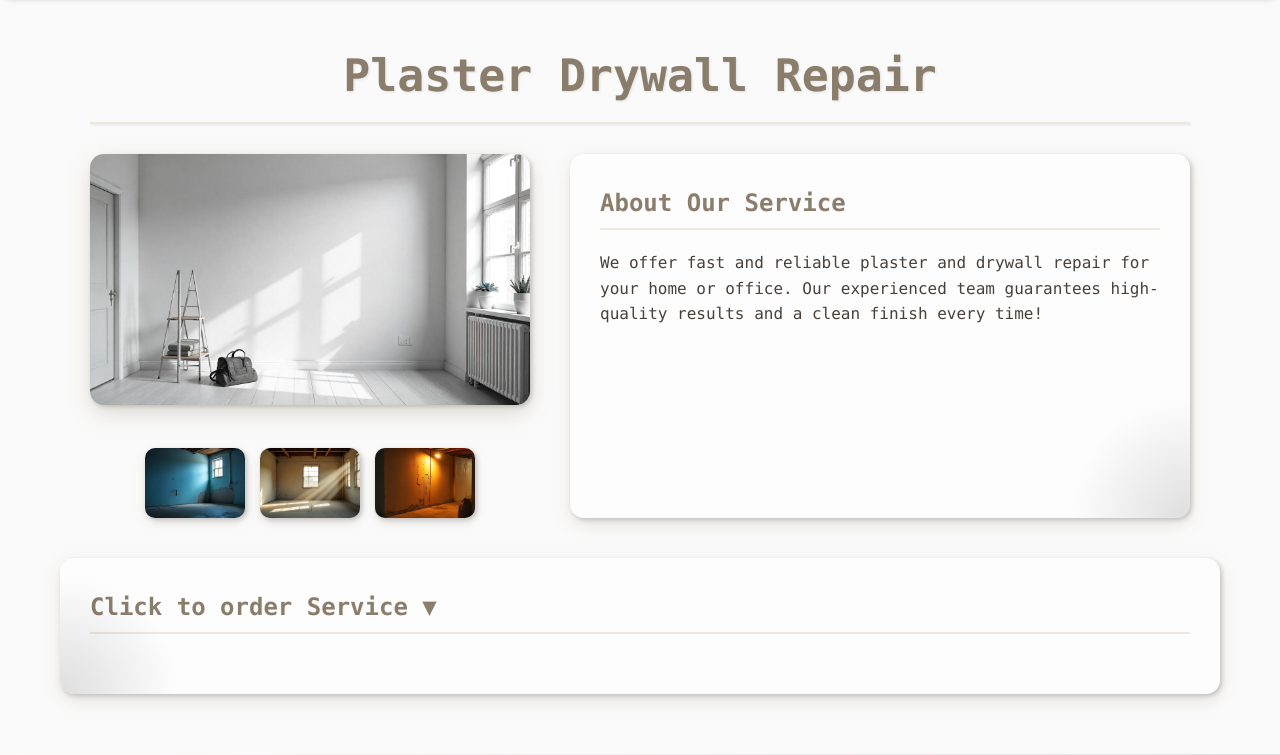
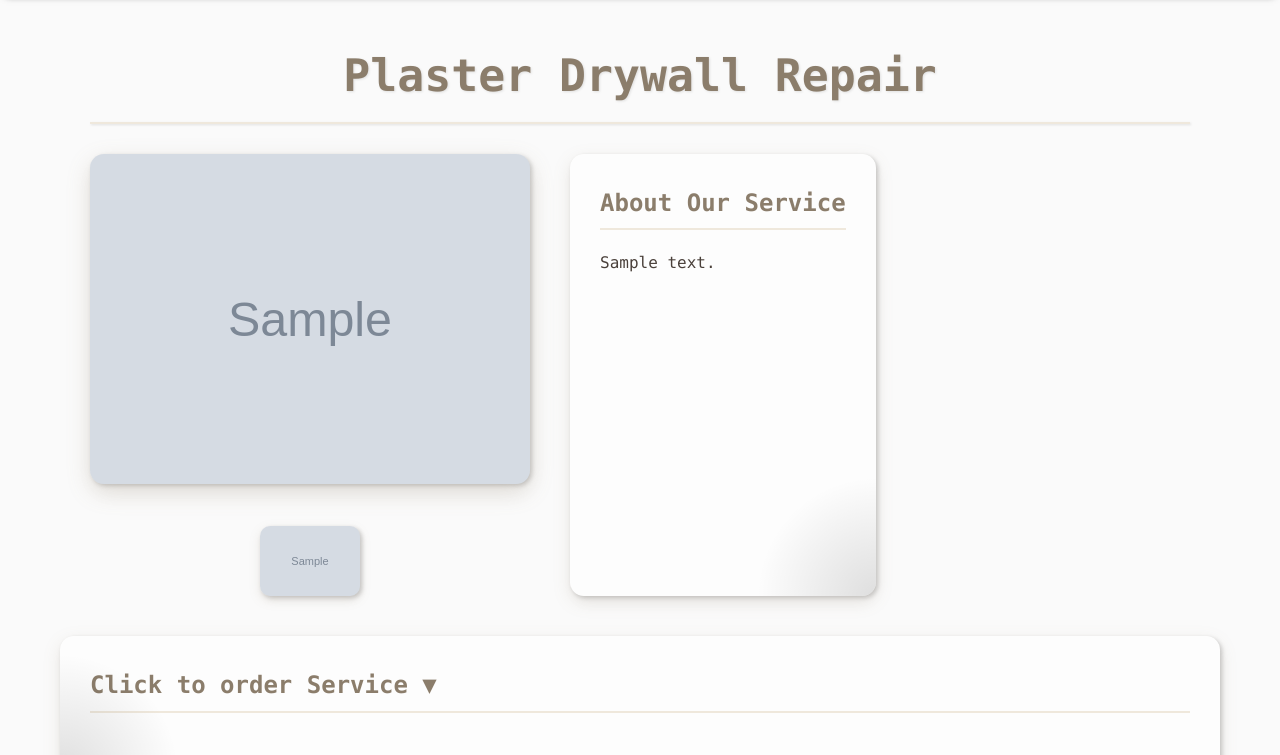
Before and after one commit to TumashenkaAliaksandr/cc, a Django app: page / in a window 1280 px wide. Shown: the part 94-849 px from the top of the page. Run offline with Django 5.2, Linux system fonts and the light colour scheme; tables that the repository leaves empty hold one stand-in row (values such as "Sample post"); grey boxes marked "Sample" are stand-in pictures; some libraries are stand-ins or nearby versions.

Commit message:
added new models - Service, ServicePhoto, admin, refactoring html, view

```diff
--- a/webapp/models.py
+++ b/webapp/models.py
@@ -11,3 +11,21 @@
     class Meta:
         verbose_name = "Company Info"
         verbose_name_plural = "Company Info"
+
+
+class Service(models.Model):
+    title = models.CharField("Service Title", max_length=255)
+    description = models.TextField("Description")
+    price = models.DecimalField("Price", max_digits=10, decimal_places=2, null=True, blank=True)
+    main_photo = models.ImageField("Main Photo", upload_to='services/main_photos/')
+
+    def __str__(self):
+        return self.title
+
+class ServicePhoto(models.Model):
+    service = models.ForeignKey(Service, on_delete=models.CASCADE, related_name='additional_photos')
+    photo = models.ImageField("Additional Photo", upload_to='services/additional_photos/')
+    alt_text = models.CharField("Alt Text", max_length=255, blank=True)
+
+    def __str__(self):
+        return f"Photo for {self.service.title}"
--- a/webapp/templates/webapp/index.html
+++ b/webapp/templates/webapp/index.html
@@ -5,30 +5,24 @@
 <!-- Название услуги -->
 <h1 class="service-title">Plaster Drywall Repair</h1>
 
-<!-- Основной блок: фото слева, описание справа -->
 <main class="container">
   <div class="photo-gallery">
-    <!-- Ссылка только вокруг главного фото -->
-    <a href="{% static 'webapp/img/cc.jpeg' %}" id="mainPhotoLink" data-lightbox="gallery" data-title="Main Repair Example">
-        <img src="{% static 'webapp/img/cc.jpeg' %}" alt="Main Repair Example" class="main-photo" id="mainPhoto" />
+    <a href="{{ service.main_photo.url }}" id="mainPhotoLink" data-lightbox="gallery" data-title="{{ service.title }}">
+        <img src="{{ service.main_photo.url }}" alt="{{ service.title }}" class="main-photo" id="mainPhoto" />
     </a>
     <div class="additional-photos">
-        <!-- Убираем ссылки, оставляем только картинки -->
-        <img src="{% static 'webapp/img/cc_repair.jpeg' %}" alt="Repair Example 1" class="thumb" />
-        <img src="{% static 'webapp/img/cc_drywall.jpeg' %}" alt="Repair Example 2" class="thumb" />
-        <img src="{% static 'webapp/img/cc_rep_dry.jpeg' %}" alt="Repair Example 3" class="thumb" />
+        {% for photo in service.additional_photos.all %}
+            <img src="{{ photo.photo.url }}" alt="{{ photo.alt_text }}" class="thumb" />
+        {% endfor %}
     </div>
-</div>
+  </div>
 
+  <section class="description">
+      <h2>About Our Service</h2>
+      <p>{{ service.description }}</p>
+  </section>
+</main>
 
-    <section class="description">
-        <h2>About Our Service</h2>
-        <p>
-            We offer fast and reliable plaster and drywall repair for your home or office.
-            Our experienced team guarantees high-quality results and a clean finish every time!
-        </p>
-    </section>
-</main>
 
 <section class="order-form full-width">
     <h2 id="orderFormToggle" class="toggle-header" tabindex="0" role="button" aria-expanded="false"
--- a/webapp/views.py
+++ b/webapp/views.py
@@ -1,8 +1,12 @@
-from django.shortcuts import render, redirect
+from django.shortcuts import render, redirect, get_object_or_404
 from django.core.mail import EmailMessage
 from django.conf import settings
 
+from webapp.models import Service
+
+
 def index(request):
+    service = Service.objects.first()
     success = False
     if request.method == 'POST':
         name = request.POST.get('name')
@@ -34,7 +38,7 @@
         # success = True
         return redirect('success')
 
-    return render(request, 'webapp/index.html', {'success': success})
+    return render(request, 'webapp/index.html', {'success': success, 'service': service})
 
 
 def company(request):
```
Also changed, not shown: webapp/admin.py (+12 -1 lines), webapp/migrations/0002_service_servicephoto.py (added).
